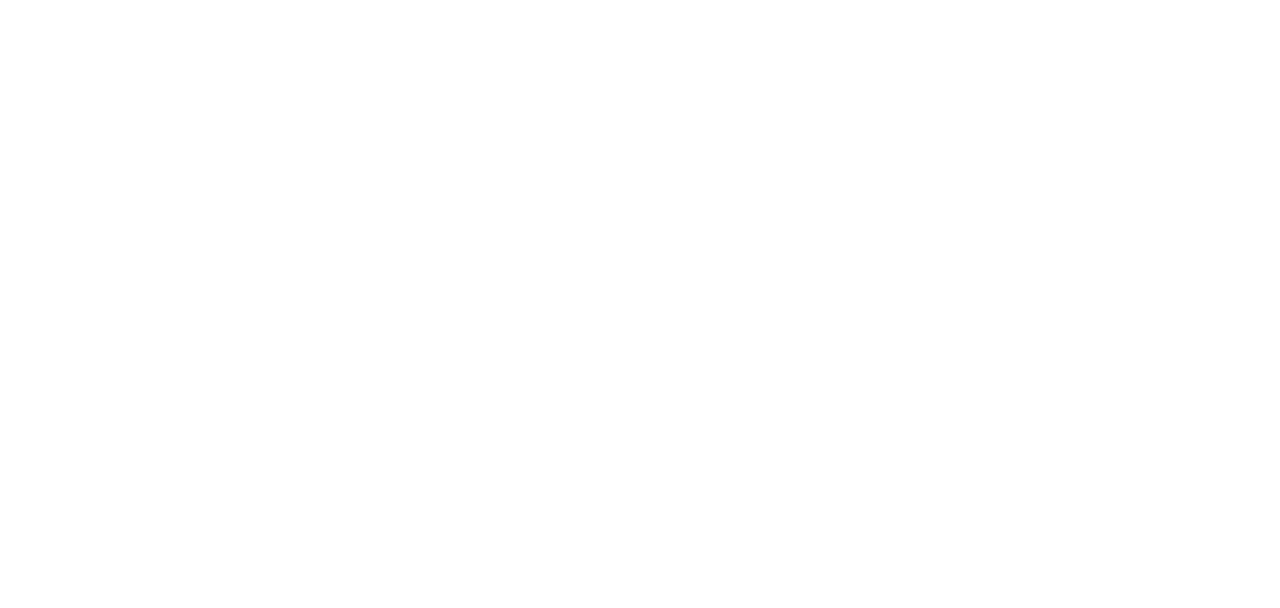
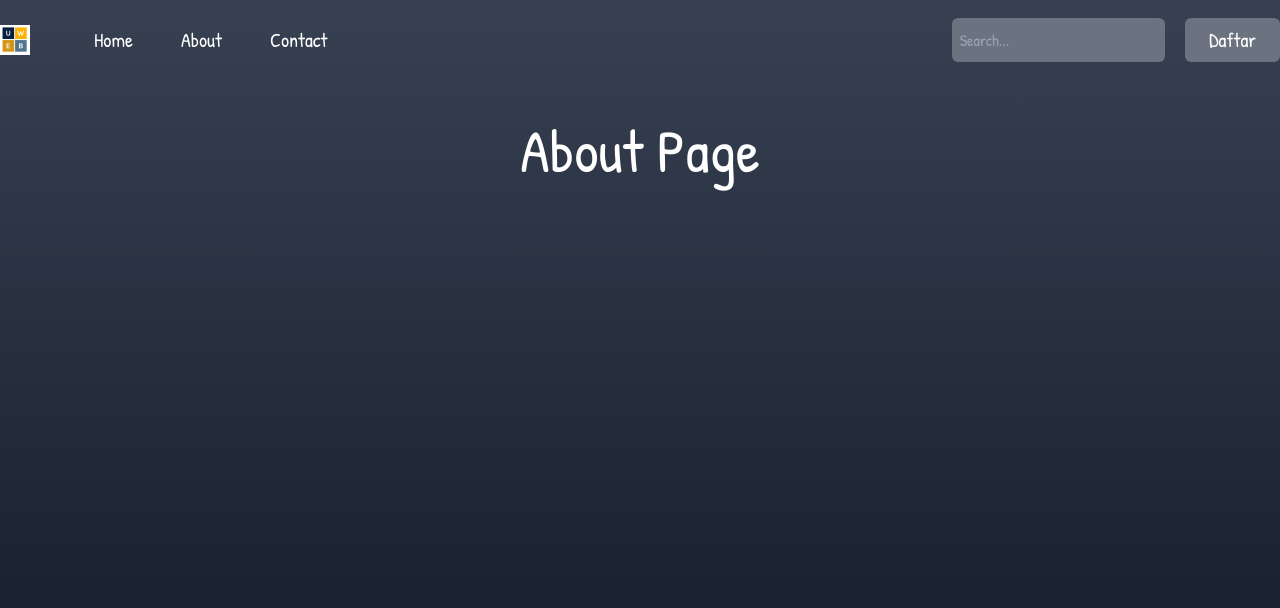
Before and after one commit to Magang-Smartek-X-STTG/Starter-Template, a React (Create React App) app: page /about in a window 1280 px wide. Shown: the top 608 px of the page. Built offline with nearby package versions, Linux system fonts and the light colour scheme.

Commit message:
tambah halaman contact dan about

```diff
--- a/src/App.js
+++ b/src/App.js
@@ -4,6 +4,8 @@ import { createBrowserHistory } from "history";
 import Home from './pages/Home';
 import store from './redux/store';
 import {Provider} from 'react-redux';
+import About from './pages/About';
+import Contact from './pages/Contact';
 
 const history = createBrowserHistory({
   basename: process.env.PUBLIC_URL,
@@ -16,6 +18,8 @@ function App() {
         <Router history={history} basename={process.env.PUBLIC_URL}>
           <Switch>
             <Route exact path="/" component={Home} />
+            <Route exact path="/about" component={About} />
+            <Route exact path="/contact" component={Contact} />
           </Switch>
         </Router>
       </Provider>
--- /dev/null
+++ b/src/pages/About.js
@@ -0,0 +1,20 @@
+import React from "react";
+
+import Footer from "../parts/Footer";
+import Header from "../parts/Header";
+
+const About = () => {
+  return (
+    <section className="h-screen overflow-y-auto">
+      <Header></Header>
+      <main className="container mx-auto flex flex-col justify-between h-screen">
+        <div className="text-center">
+          <h1 className="text-6xl text-white mt-10">About Page</h1>
+        </div>
+      </main>
+      <Footer></Footer>
+    </section>
+  );
+};
+
+export default About;
--- /dev/null
+++ b/src/pages/Contact.js
@@ -0,0 +1,20 @@
+import React from "react";
+
+import Footer from "../parts/Footer";
+import Header from "../parts/Header";
+
+const Contact = () => {
+  return (
+    <section className="h-screen overflow-y-auto">
+      <Header></Header>
+      <main className="container mx-auto flex flex-col justify-between h-screen">
+        <div className="text-center">
+          <h1 className="text-6xl text-white mt-10">Contact Page</h1>
+        </div>
+      </main>
+      <Footer></Footer>
+    </section>
+  );
+};
+
+export default Contact;
--- a/src/pages/Home.js
+++ b/src/pages/Home.js
@@ -1,34 +1,33 @@
 import React from "react";
 import { useEffect } from "react";
 import { useDispatch, useSelector } from "react-redux";
+
 import Footer from "../parts/Footer";
 import Header from "../parts/Header";
+
 import { getDataCovid } from "../redux/action/covidAction";
 
 const Home = () => {
   const dataGlobal = useSelector((state) => state.globalState);
   const dataCovid = useSelector((state) => state.covidState);
+
   const dispatch = useDispatch();
-
-  console.log(dataCovid);
 
   useEffect(() => {
     dispatch(getDataCovid());
-  }, []);
+  }, [dispatch]);
 
   return (
-    <div className="h-screen overflow-y-auto">
-      <div className="container mx-auto flex flex-col justify-between h-screen">
-        <Header></Header>
+    <section className="h-screen overflow-y-auto">
+      <Header></Header>
+      <main className="container mx-auto flex flex-col justify-between h-screen">
         <div className="text-center">
           <h1 className="text-6xl text-white mt-10">Home Page</h1>
           <p className="text-white text-xl mt-5">
             Heloo my name is {dataGlobal.name}
           </p>
 
-          <h1 className="text-6xl text-white mt-10 mb-5">
-            Data Covid Global
-          </h1>
+          <h1 className="text-6xl text-white mt-10 mb-5">Data Covid Global</h1>
 
           {dataCovid && (
             <div className="flex justify-center">
@@ -41,9 +40,9 @@ const Home = () => {
             </div>
           )}
         </div>
-        <Footer></Footer>
-      </div>
-    </div>
+      </main>
+      <Footer></Footer>
+    </section>
   );
 };
 
--- a/src/parts/Header.js
+++ b/src/parts/Header.js
@@ -7,15 +7,15 @@ import HeaderLink from "../elements/HeaderLink";
 const Header = () => {
   return (
     <header
-      className="flex items-center justify-between sticky"
+      className="flex items-center justify-between sticky container mx-auto"
       style={{ height: 80 }}
     >
       <div className="flex items-center">
         <img src={Logo} width={30} alt="navbar logo" />
         <div className="ml-10">
           <HeaderLink label="Home" path="/"></HeaderLink>
-          <HeaderLink label="About" path="/"></HeaderLink>
-          <HeaderLink label="Contact" path="/"></HeaderLink>
+          <HeaderLink label="About" path="/about"></HeaderLink>
+          <HeaderLink label="Contact" path="/contact"></HeaderLink>
         </div>
       </div>
       <div className="flex justify-end w-1/3">
--- a/src/redux/store.js
+++ b/src/redux/store.js
@@ -1,6 +1,6 @@
 import { createStore, applyMiddleware } from "redux";
 import reducer from "./reducer";
-import thunk from 'redux-thunk';
+import thunk from "redux-thunk";
 
 const store = createStore(reducer, applyMiddleware(thunk));
 
```
